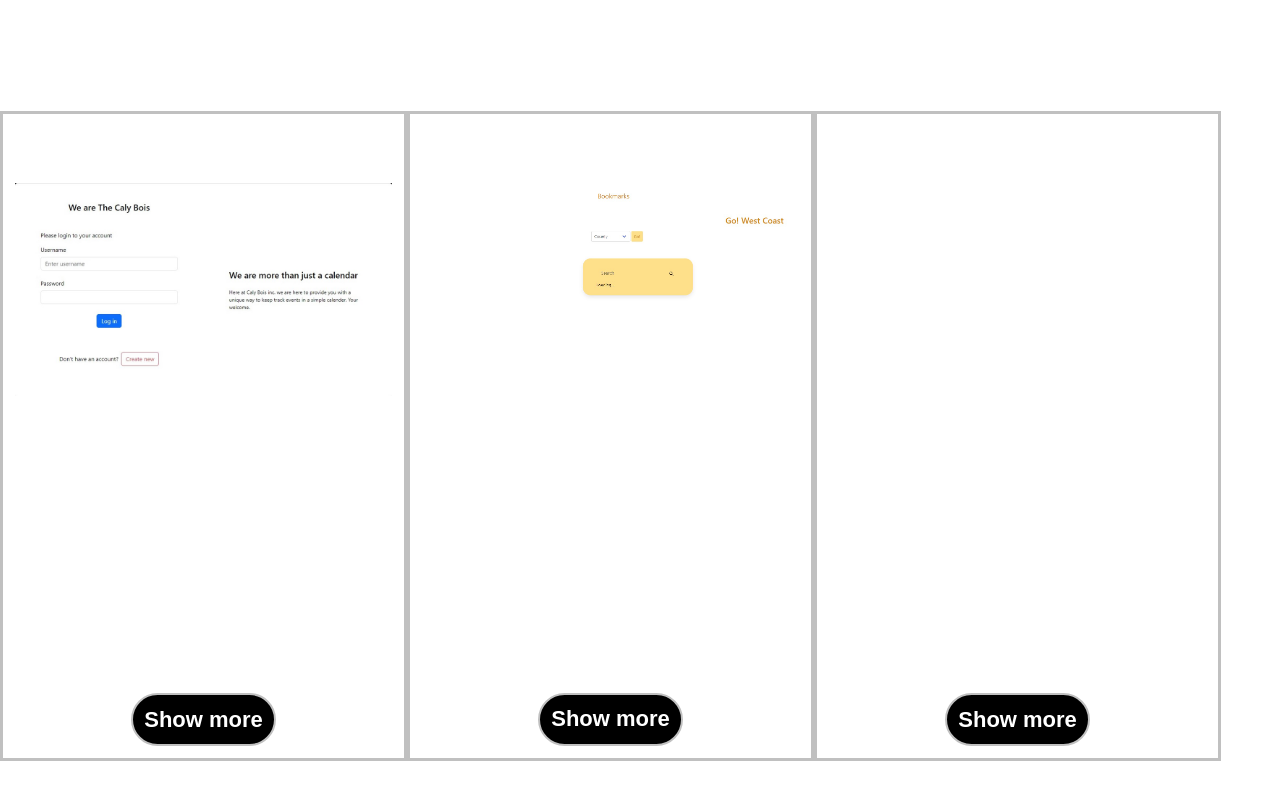
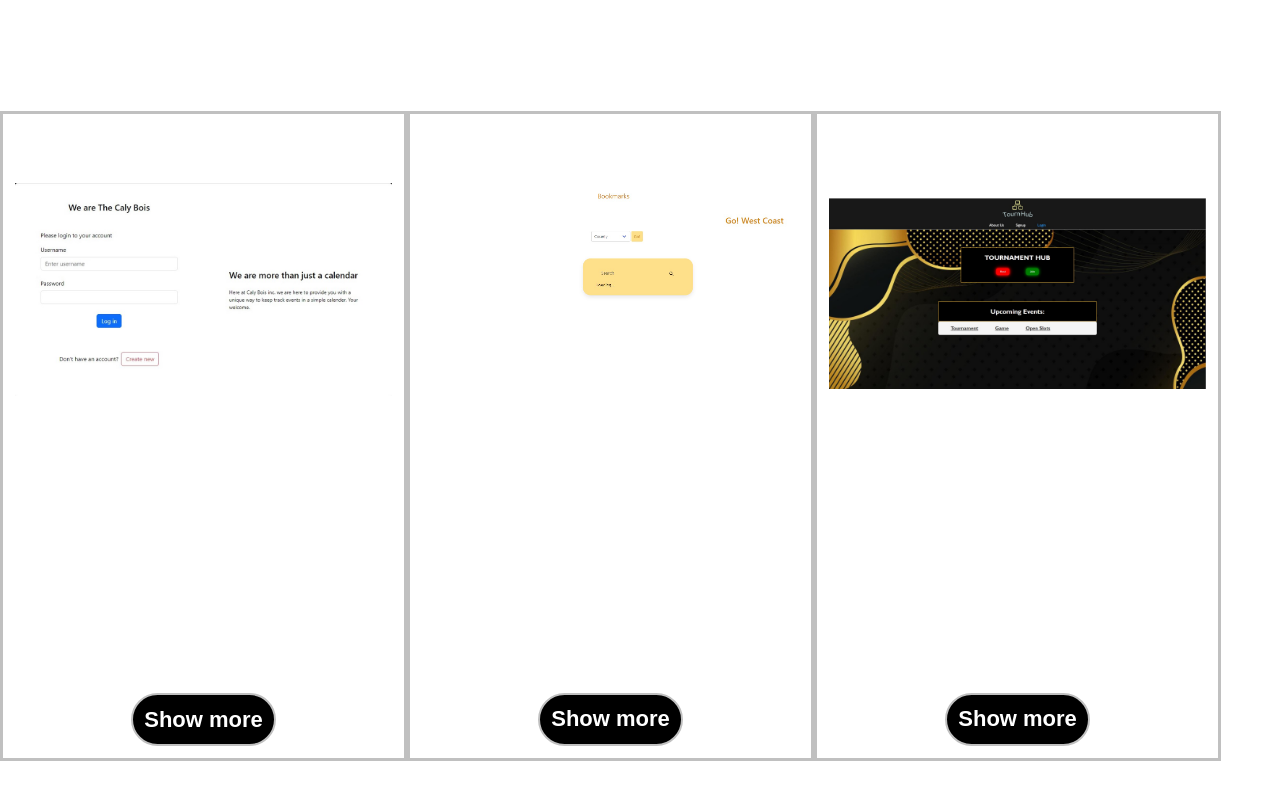
Before and after one commit to JavierBurgara/Personal-Portfolio, a React (Vite) app: page / in a window 1280 px wide. Shown: the part 1022-1822 px from the top of the page. Built offline with nearby package versions, Linux system fonts and the light colour scheme; a web font is replaced by a local one.

Commit message:
put project in project folder

```diff
--- a/src/components/Projects/Projects.jsx
+++ b/src/components/Projects/Projects.jsx
@@ -30,9 +30,7 @@ export function Projects() {
             Show more
           </a>
         </div>
-        <div
-          className="card-container"
->
+        <div className="card-container">
           <p>Trails&Weather</p>
           <img
             src="/media/Screenshot 2023-11-20 182210.jpg"
@@ -47,16 +45,33 @@ export function Projects() {
             users plan their next oncomings days to avoid any weather conditions
             that could effect their plans those next 5 days.
           </p>
-          <a className="proj-button"
-          href="https://julie0327.github.io/trails_weather/"
-          target="_blank"
-          rel="noreferrer">Show more</a>
+          <a
+            className="proj-button"
+            href="https://julie0327.github.io/trails_weather/"
+            target="_blank"
+            rel="noreferrer"
+          >
+            Show more
+          </a>
         </div>
         <div className="card-container">
-          <p>Project 3</p>
-          <p>Project 3</p>
-          <p>Project 3</p>
-          <a className="proj-button">Show more</a>
+          <p>Tournament Hub</p>
+          <img src="/media/tournament.jpg" alt="Tournament Hub" className="card-img" />
+          <p>
+            Tourn Hub is your one stop shop to meet & connect with likeminded
+            gaming enthusiasts. Once the user has signed up & joined the site,
+            they will be able to connect with other users who are looking to
+            expand their gaming network. Search our large database for existing
+            games & see the stats on other users before making your final move!
+          </p>
+          <a
+            className="proj-button"
+            href=" https://game-tourney-hub-8015c3047dd6.herokuapp.com/"
+            target="_blank"
+            rel="noreferrer"
+          >
+            Show more
+          </a>
         </div>
       </div>
     </div>
```
Also changed, not shown: public/media/tournament.jpg (added).
